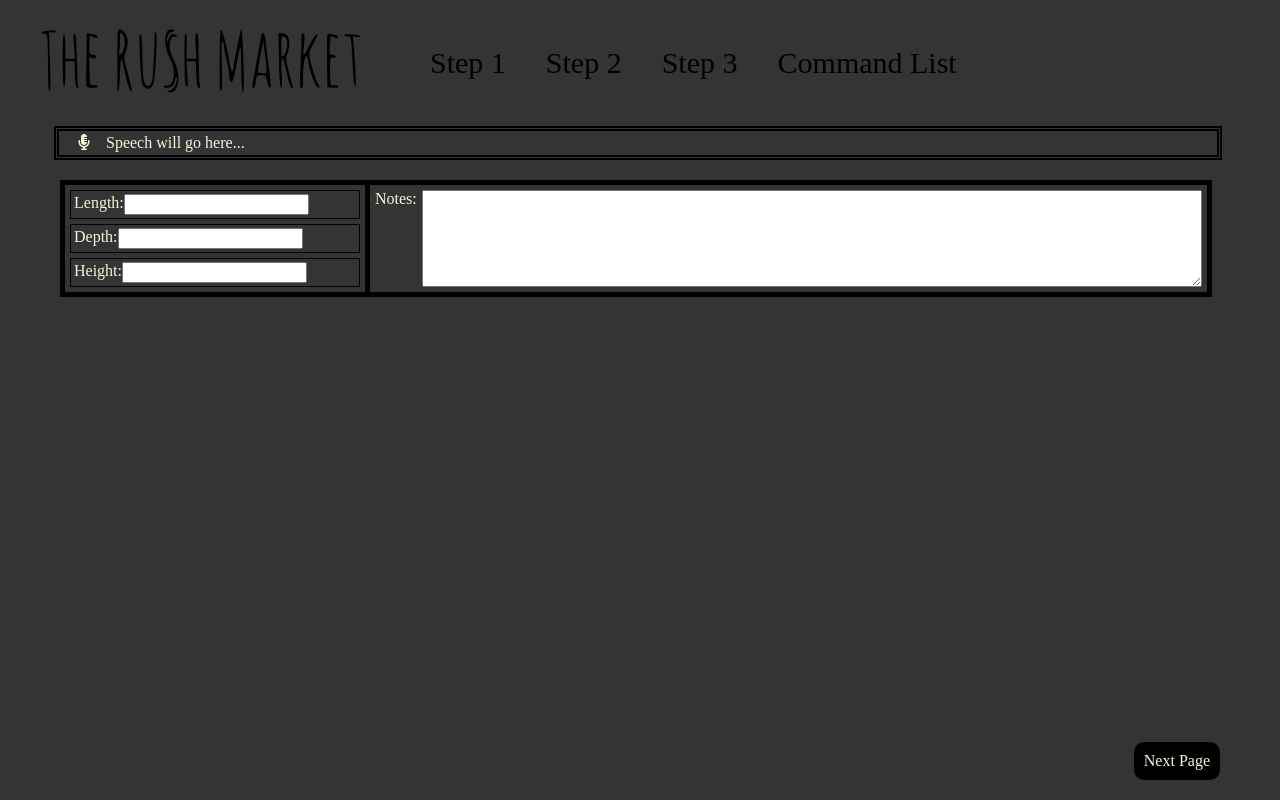
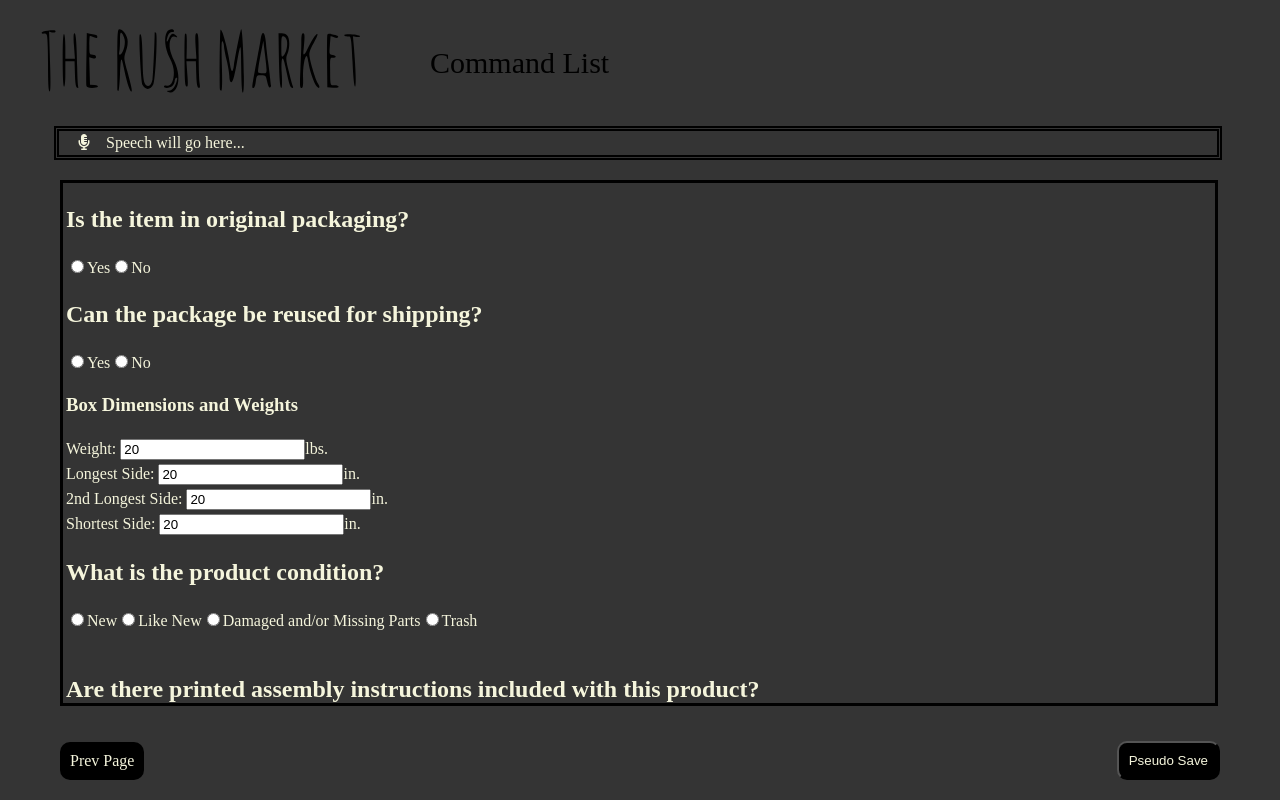
Before and after one commit to zderuiter-rush/speech-to-text-prototype, a React (Create React App) app: page / in a window 1280 px wide. Built offline with nearby package versions, Linux system fonts and the light colour scheme.

Commit message:
took out home, step 1 & 2, default mode "train"

```diff
--- a/src/App.js
+++ b/src/App.js
@@ -2,9 +2,9 @@ import React from "react";
 import { BrowserRouter as Router, Routes, Route } from "react-router-dom";
 import Navbar from "./routes/navbar";
 import SpeechText from "./routes/speechtext";
-import Home from "./routes/home";
-import Step1 from "./routes/step1";
-import Step2 from "./routes/step2";
+// import Home from "./routes/home";
+// import Step1 from "./routes/step1";
+// import Step2 from "./routes/step2";
 import Step3 from "./routes/step3";
 import CommandList from "./routes/commandList";
 import "./styles/App.scss";
@@ -15,10 +15,7 @@ export const App = () => {
       <Navbar />
       <SpeechText />
       <Routes>
-        <Route exact path="/" element={<Home />} />
-        <Route exact path="/1" element={<Step1 />} />
-        <Route exact path="/2" element={<Step2 />} />
-        <Route exact path="/3" element={<Step3 />} />
+        <Route exact path="/" element={<Step3 />} />
         <Route exact path="/command-list" element={<CommandList />} />
       </Routes>
     </div>
--- a/src/routes/navbar.js
+++ b/src/routes/navbar.js
@@ -12,7 +12,7 @@ export default class Navbar extends Component {
         </Link>
         <nav className="nav">
           <ul>
-            <li>
+            {/* <li>
               <Link className="link" to="/1">
                 Step 1
               </Link>
@@ -26,7 +26,7 @@ export default class Navbar extends Component {
               <Link className="link" to="/3">
                 Step 3
               </Link>
-            </li>
+            </li> */}
             <li>
               <Link className="link" to="/command-list">
                 Command List
--- a/src/speech-files/commandTree/step3Commands.js
+++ b/src/speech-files/commandTree/step3Commands.js
@@ -154,7 +154,7 @@ const sections = {
 
 const current = {
   section: null,
-  mode: "free",
+  mode: "train",
   prompt: "",
 };
 
```
